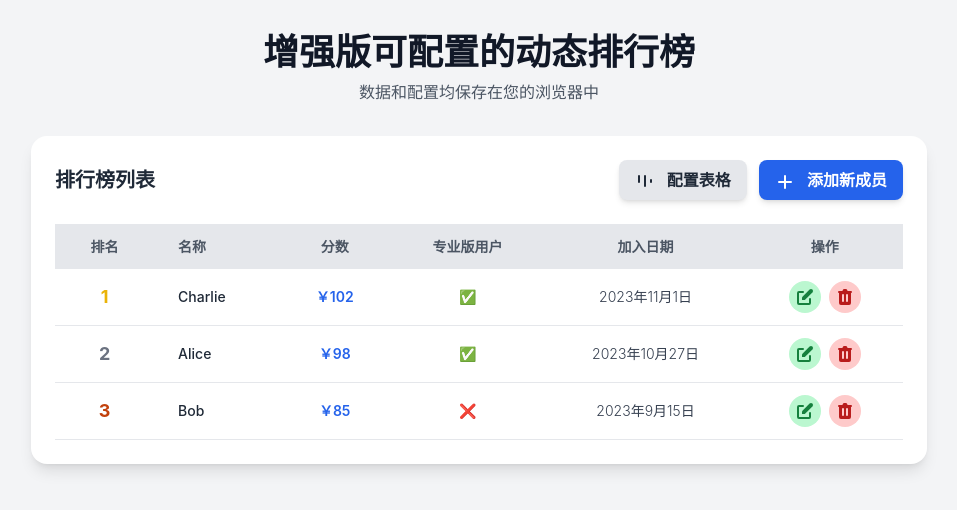
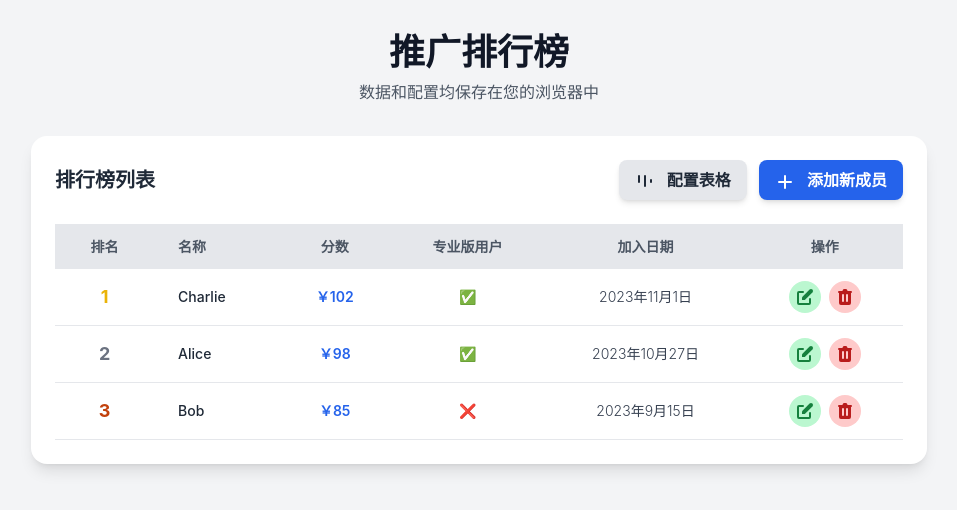
Before and after one commit to rich19970523/XM, a plain HTML site: page index.html in a window 1280 px wide. Shown: the whole page, without its empty margins (161-1118 px from the left). Drawn offline with nearby package versions, Linux system fonts and the light colour scheme.

Commit message:
Update index.html

```diff
--- a/index.html
+++ b/index.html
@@ -30,7 +30,7 @@
     <div class="container mx-auto p-4 sm:p-6 lg:p-8">
 
         <header class="text-center mb-8">
-            <h1 class="text-3xl sm:text-4xl font-bold text-gray-900">增强版可配置的动态排行榜</h1>
+            <h1 class="text-3xl sm:text-4xl font-bold text-gray-900">推广排行榜</h1>
             <p class="text-gray-600 mt-2">数据和配置均保存在您的浏览器中</p>
         </header>
 
```
